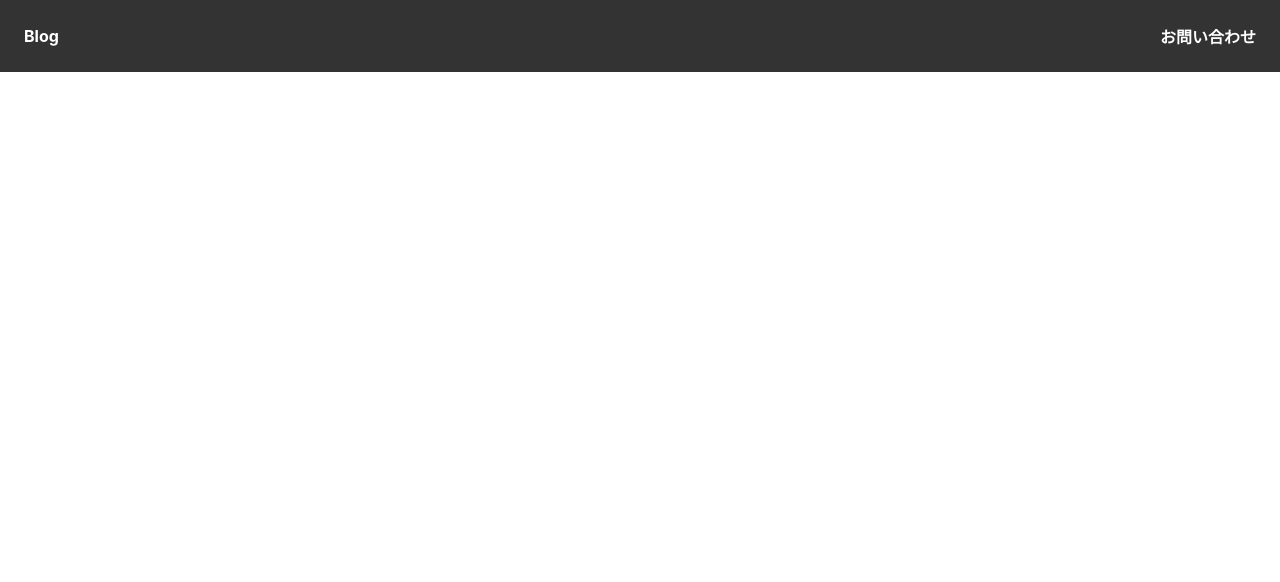
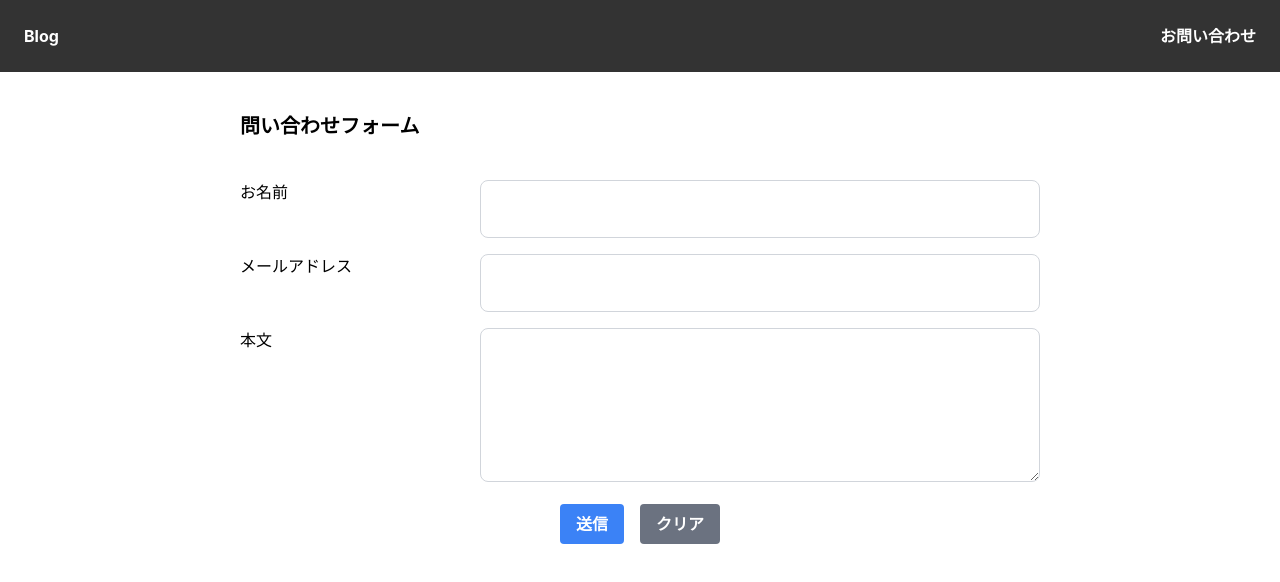
Before and after one commit to AikoWada314/shiftb_chap06, a React (Create React App) app: page /contact in a window 1280 px wide. Before the commit this address had no page. Shown: the top 582 px of the page. Built offline with nearby package versions, Linux system fonts and the light colour scheme.

Commit message:
fix:課題4

```diff
--- a/package.json
+++ b/package.json
@@ -38,5 +38,10 @@
       "last 1 firefox version",
       "last 1 safari version"
     ]
+  },
+  "devDependencies": {
+    "autoprefixer": "^10.4.21",
+    "postcss": "^8.5.6",
+    "tailwindcss": "^3.4.17"
   }
 }
--- /dev/null
+++ b/postcss.config.js
@@ -0,0 +1,6 @@
+module.exports = {
+  plugins: {
+    tailwindcss: {},
+    autoprefixer: {},
+  },
+}
--- a/src/App.jsx
+++ b/src/App.jsx
@@ -6,6 +6,7 @@ import { Route, Routes } from 'react-router-dom';
 import Home from './components/Home/Home';
 import Header from './components/Header/Header';
 import Detail from './components/Detail/Detail';
+import Contact from './components/Contact/Contact';
 
 function App() {
   return (
@@ -14,6 +15,7 @@ function App() {
       <Routes>
         <Route path="/" element={<Home />} />
         <Route path="posts/:id" element={<Detail />} />
+        <Route path="contact" element={<Contact />} />
       </Routes>
     </>
   );
--- a/src/components/Contact/Contact.jsx
+++ b/src/components/Contact/Contact.jsx
@@ -1,3 +1,120 @@
 import React from 'react';
-import classes from './Contact.module.css';
 import { useEffect, useState } from "react";
+
+export default function Contact() {
+  const [form, setForm] = useState({ name: '', email: '', content: '' });
+  const [errors, setErrors] = useState({ name: '', email: '', content: '' });
+
+
+   const handleForm = elem =>{
+    setForm({
+      ...form,
+      [elem.target.name]: elem.target.value
+    });
+   };
+    const [submitting, setSubmitting] = useState(false);
+
+    const valid = () =>{
+      let isValid = true;
+      let nameError ="";
+      let emailError = "";
+      let contentError = "";
+
+      if(!form.name){
+        nameError="名前を入力してください"
+        isValid = false;
+      }
+      if(form.name.length>30){
+        nameError="名前は30文字以内で入力してください"
+        isValid = false;
+      }
+      if(!form.email){
+        emailError="メールアドレスを入力してください"
+        isValid = false;
+      }
+      if(!form.email.match(/.+@.+\..+/)){
+        emailError="正しいメールアドレスを入力してください"
+        isValid = false;
+      }
+      if(!form.content){
+        contentError="内容を入力してください"
+        isValid = false;
+      }
+      if(form.content.length>500){
+        contentError="内容は500文字以内で入力してください"
+        isValid = false;
+      }
+
+      setErrors({
+        name: nameError,
+        email: emailError,
+        content: contentError
+      })
+
+      return isValid
+    }
+    const handleSubmit = async(elem) =>{
+      elem.preventDefault();
+
+      if(!valid()) return
+
+      setSubmitting(true)
+      await fetch ('https://1hmfpsvto6.execute-api.ap-northeast-1.amazonaws.com/dev/contacts',{
+        method: 'POST',
+        headers: {
+          'Content-Type': 'application/json'
+        },
+        body: JSON.stringify({ name: form.name, email: form.email, message: form.content }),
+
+
+      });
+
+      alert('送信しました。');
+      handleClear();
+      setSubmitting(false)
+    }
+
+    const handleClear = () =>{
+      setForm({
+        name: '',
+        email: '',
+        content: ''
+      });
+    }
+
+
+return (
+  <>
+    <div className="max-w-[800px] mx-auto py-10">
+      <h1 className="text-xl font-bold mb-10">問い合わせフォーム</h1>
+      <form onSubmit={handleSubmit}>
+        <div className="flex">
+          <label htmlFor="name" class="w-[240px]">お名前</label>
+          <div className="flex-1">
+            <input id="name" type="text" name="name" value={form.name} onChange={handleForm} disabled={submitting} className="border border-gray-300 rounded-lg p-4 w-full"/>
+            <span className="text-red-500 block">{errors.name}</span>
+          </div>
+        </div>
+        <div className="flex mt-4">
+          <label htmlFor="email" class="w-[240px]">メールアドレス</label>
+          <div className="flex-1">
+            <input id="email" type="text" name="email" value={form.email} onChange={handleForm} disabled={submitting}  className="border border-gray-300 rounded-lg p-4 w-full"/>
+            <span className="text-red-500 block">{errors.email}</span>
+          </div>
+        </div>
+        <div className="flex mt-4">
+          <label htmlFor="content" class="w-[240px]">本文</label>
+          <div className="flex-1">
+            <textarea id="content" name="content" cols="30" rows="5" value={form.content} onChange={handleForm} disabled={submitting}  className="border border-gray-300 rounded-lg p-4 w-full"></textarea>
+            <span className="text-red-500 block">{errors.content}</span>
+          </div>
+        </div>
+        <div className="flex justify-center mt-4 gap-4">
+          <button type="submit" disabled={submitting} className="bg-blue-500 hover:bg-blue-700 text-white font-bold py-2 px-4 rounded">送信</button>
+          <button type="button" onClick={handleClear} disabled={submitting} className="bg-gray-500 hover:bg-gray-700 text-white font-bold py-2 px-4 rounded">クリア</button>
+        </div>
+      </form>
+    </div>
+  </>
+  );
+}
--- a/src/index.css
+++ b/src/index.css
@@ -1,3 +1,7 @@
+@tailwind base;
+@tailwind components;
+@tailwind utilities;
+
 body {
   margin: 0;
   font-family: -apple-system, BlinkMacSystemFont, 'Segoe UI', 'Roboto', 'Oxygen',
--- a/src/index.js
+++ b/src/index.js
@@ -7,6 +7,9 @@ import { BrowserRouter } from "react-router-dom";
 import Header from "./components/Header/Header";
 import Home from "./components/Home/Home";
 import Detail from "./components/Detail/Detail";
+import Contact from "./components/Contact/Contact";
+import "./index.css";
+
 
 const root = ReactDOM.createRoot(document.getElementById("root"));
 root.render(
--- /dev/null
+++ b/tailwind.config.js
@@ -0,0 +1,8 @@
+/** @type {import('tailwindcss').Config} */
+module.exports = {
+  content: ["./src/**/*.{js,jsx,ts,tsx}"],
+  theme: {
+    extend: {},
+  },
+  plugins: [],
+};
```
Also changed, not shown: 1 other file (tests, documents, lock files or other folders).
